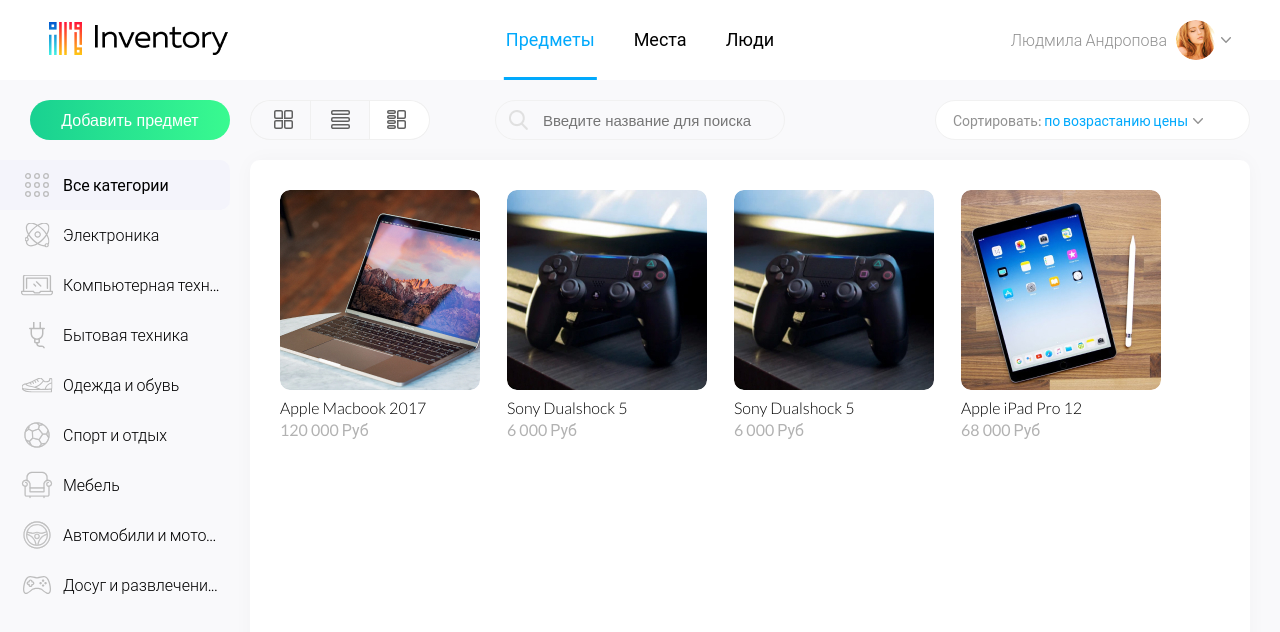
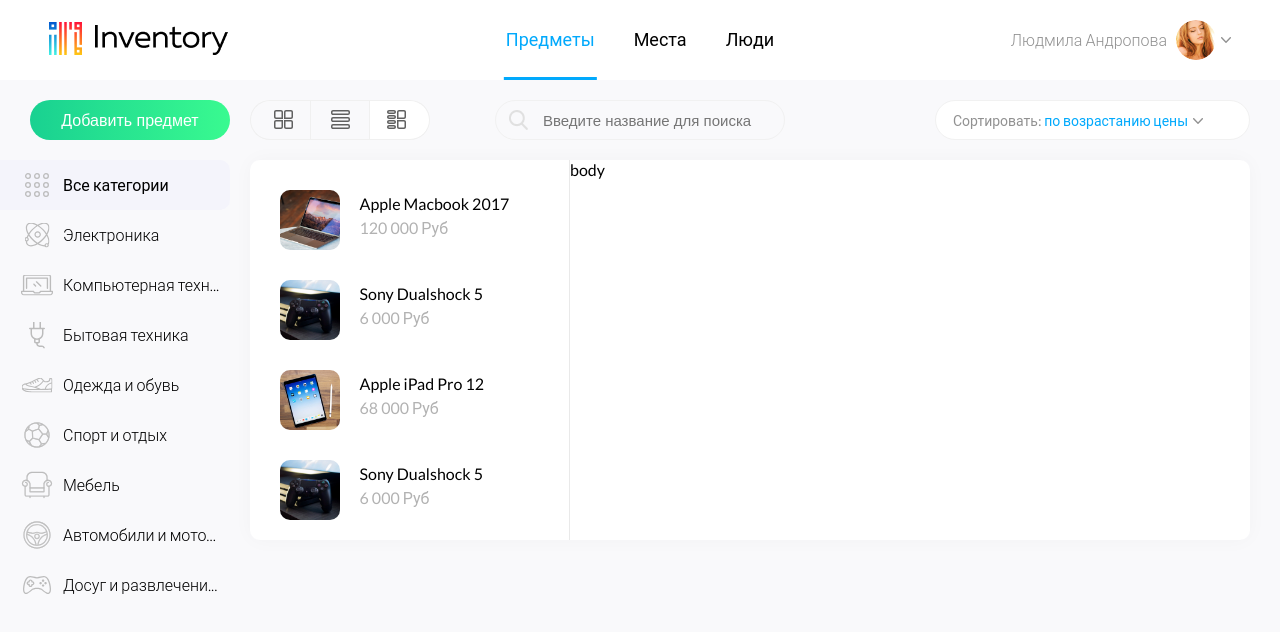
Before and after one commit to PickNRolls/react-redux_inventory-ui, a React (Create React App) app: page /goods in a window 1280 px wide. Both pictures are taken after a click on the button 400 px from the left and 120 px from the top of the page. Shown: the top 632 px of the page. Built offline with nearby package versions, Linux system fonts and the light colour scheme.

Commit message:
Add list-layout sidebar

```diff
--- a/src/store/goods/ids.js
+++ b/src/store/goods/ids.js
@@ -3,8 +3,8 @@
 const initialState = [
   'oeukjnt23qh',
   'oaouie21',
-  'uedo.py.oeua',
-  'akcaohtn,.bue'
+  'akcaohtn,.bue',
+  'uedo.py.oeua'
 ];
 
 export default function ids(state = initialState, action) {
--- /dev/null
+++ b/src/view/layout/main-variants/list/body.js
@@ -0,0 +1,11 @@
+import React from 'react';
+
+var Body = (props) => {
+  return (
+    <div className="list-layout__body">
+      body
+    </div>
+  );
+}
+
+export default Body;
--- /dev/null
+++ b/src/view/layout/main-variants/list/index.js
@@ -0,0 +1,20 @@
+import React from 'react';
+
+// Components
+import Sidebar from './sidebar';
+import Body from './body';
+
+import './main.css';
+
+var List = (props) => {
+  return (
+    <main className="main">
+      <div className="list-layout">
+        <Sidebar payload={props.payload} />
+        <Body payload={props.payload} />
+      </div>
+    </main>
+  );
+};
+
+export default List;
--- /dev/null
+++ b/src/view/layout/main-variants/list/main.css
@@ -0,0 +1,42 @@
+.list-layout__sidebar {
+  width: 320px;
+  border-right: 1px solid #e9e9e9;
+  float: left;
+}
+
+.list-layout__body {
+  width: calc(100% - 320px);
+  float: right;
+}
+
+.list-layout__list {
+  padding-top: 20px;
+}
+
+.list-layout__goods {
+  width: 280px;
+  height: 80px;
+  border-radius: 7px;
+  margin: 0 auto 10px;
+}
+
+.list-layout__goods-img {
+  width: 60px;
+  height: 60px;
+  border-radius: 10px;
+  margin: 10px 20px 0 10px;
+  float: left;
+}
+
+.list-layout__goods-info {
+  padding-top: 14px;
+}
+
+.list-layout__goods-name,
+.list-layout__goods-price {
+  display: block;
+}
+
+.list-layout__goods-name {
+  margin-bottom: 5px;
+}
--- /dev/null
+++ b/src/view/layout/main-variants/list/sidebar.js
@@ -0,0 +1,37 @@
+import React from 'react';
+
+// Libs
+import prettyPrice from '../../../libs/prettyGoodsPrice';
+
+var Sidebar = (props) => {
+  var goods = props.payload.map((goods) => {
+    return (
+      <li className="list-layout__goods" key={goods.id}>
+        <img
+          src={goods.previewImage}
+          alt={goods.name}
+          className="list-layout__goods-img"
+        />
+
+        <div className="list-layout__goods-info">
+          <span className="list-layout__goods-name">
+            { goods.name }
+          </span>
+          <span className="list-layout__goods-price main-layouts__blur">
+            { prettyPrice(goods.price) } Руб
+          </span>
+        </div>
+      </li>
+    );
+  });
+
+  return (
+    <aside className="list-layout__sidebar">
+      <ul className="list-layout__list">
+        { goods }
+      </ul>
+    </aside>
+  );
+}
+
+export default Sidebar;
--- a/src/view/layout/main/index.js
+++ b/src/view/layout/main/index.js
@@ -3,6 +3,7 @@
 // Different layouts
 import TileLayout from '../main-variants/tile';
 import TableLayout from '../main-variants/table';
+import ListLayout from '../main-variants/list';
 
 import './main.css';
 import '../main-variants/common.css';
@@ -10,9 +11,11 @@
 var Main = (props) => {
   switch (props.activeView) {
     case 1:
-      return <TableLayout payload={props.goods} />
+      return <TableLayout payload={props.goods} />;
+    case 2:
+      return <ListLayout payload={props.goods} />;
     default:
-      return <TileLayout payload={props.goods} />
+      return <TileLayout payload={props.goods} />;
   }
 }
 
```
